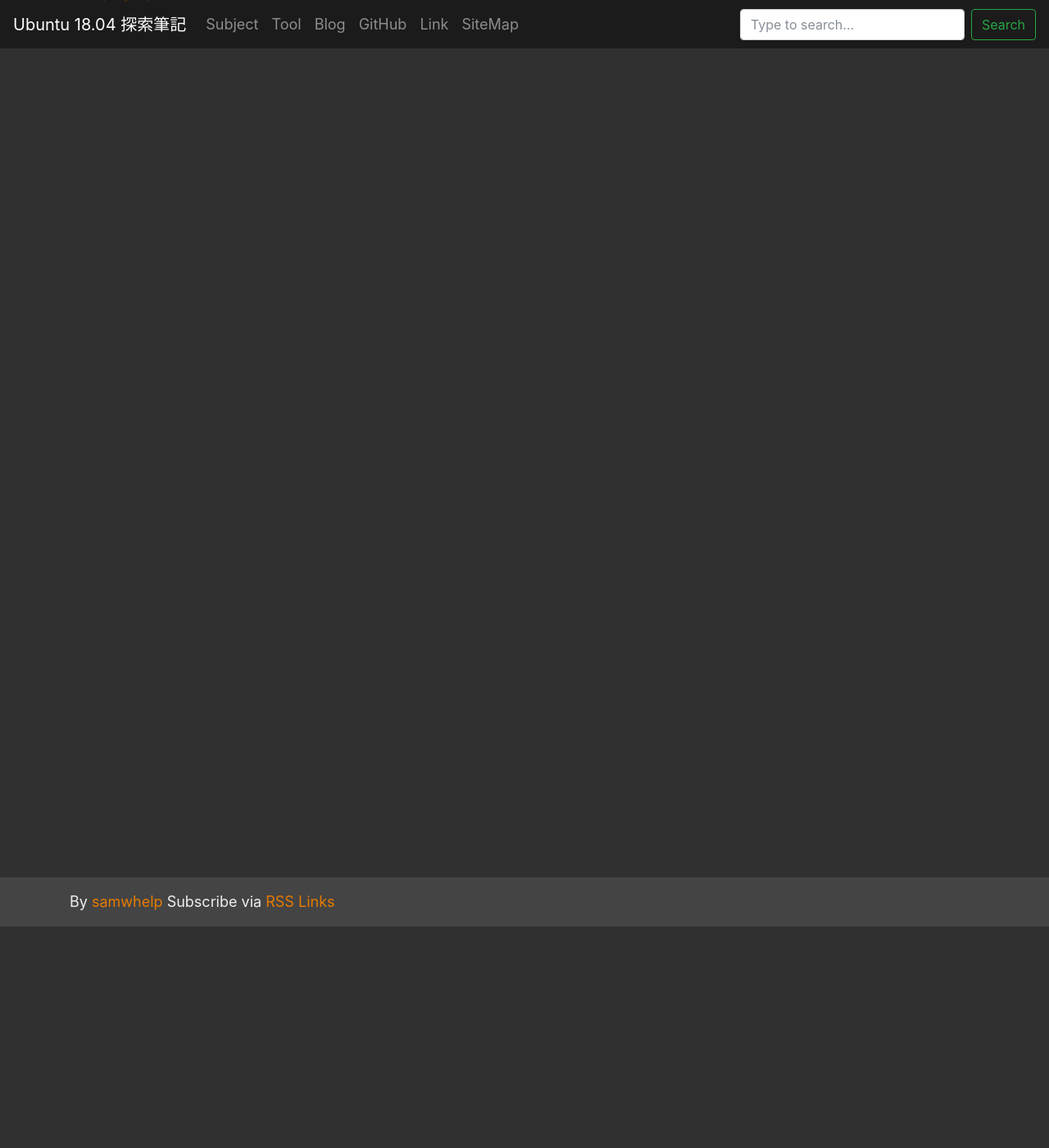
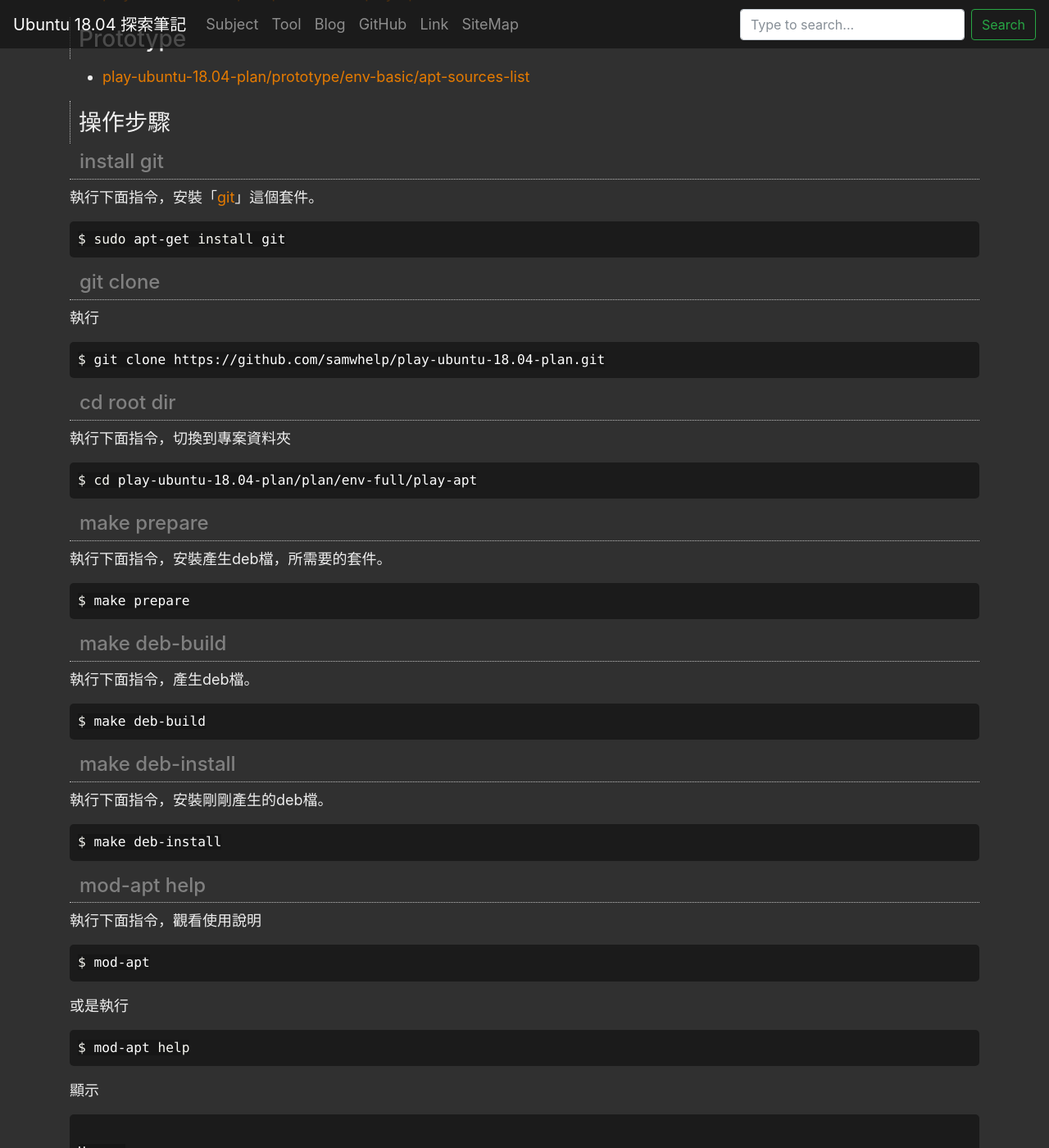
Before and after one commit to samwhelp/note-ubuntu-18.04, a Jekyll site: the page built from read/project/play-ubuntu-18.04-plan/play-apt/index.md, in a window 1280 px wide and 1400 px high, scrolled down 270 px. Shown: the whole window at 82% size. Built offline with Jekyll 4.4.1, drawn with Linux system fonts in a browser that asks for light colours; nearby versions of some CDN libraries; some of the changed text lies outside the part shown.

Commit message:
play-apt

````diff
--- a/read/project/play-ubuntu-18.04-plan/play-apt/index.md
+++ b/read/project/play-ubuntu-18.04-plan/play-apt/index.md
@@ -13,4 +13,148 @@ source_url: '/read/project/play-ubuntu-18.04-plan/play-apt/index.md'
 
 ## 專案
 
-* [play-apt](https://github.com/samwhelp/play-ubuntu-18.04-plan/tree/master/plan/env-full/play-apt)
+* [play-ubuntu-18.04-plan/plan/env-full/play-apt](https://github.com/samwhelp/play-ubuntu-18.04-plan/tree/master/plan/env-full/play-apt)
+
+
+## Prototype
+
+* [play-ubuntu-18.04-plan/prototype/env-basic/apt-sources-list](https://github.com/samwhelp/play-ubuntu-18.04-plan/tree/master/prototype/env-basic/apt-sources-list)
+
+
+## 操作步驟
+
+
+### install git
+
+執行下面指令，安裝「[git](https://packages.ubuntu.com/bionic/git)」這個套件。
+
+``` sh
+$ sudo apt-get install git
+```
+
+
+### git clone
+
+執行
+
+``` sh
+$ git clone https://github.com/samwhelp/play-ubuntu-18.04-plan.git
+```
+
+
+### cd root dir
+
+執行下面指令，切換到專案資料夾
+
+``` sh
+$ cd play-ubuntu-18.04-plan/plan/env-full/play-apt
+```
+
+
+### make prepare
+
+執行下面指令，安裝產生deb檔，所需要的套件。
+
+``` sh
+$ make prepare
+```
+
+
+### make deb-build
+
+執行下面指令，產生deb檔。
+
+``` sh
+$ make deb-build
+```
+
+
+### make deb-install
+
+執行下面指令，安裝剛剛產生的deb檔。
+
+``` sh
+$ make deb-install
+```
+
+
+### mod-apt help
+
+執行下面指令，觀看使用說明
+
+``` sh
+$ mod-apt
+```
+
+或是執行
+
+``` sh
+$ mod-apt help
+```
+
+顯示
+
+```
+
+Usage:
+
+$ mod-apt [command]
+
+Ex:
+
+$ mod-apt
+$ mod-apt help
+
+$ mod-apt install
+$ mod-apt remove
+
+$ mod-apt pkg-install
+$ mod-apt pkg-remove
+
+$ mod-apt conf-set
+$ mod-apt conf-reset
+
+Manpage:
+
+$ man mod-apt
+
+Debug:
+
+$ export DEBUG_PLAY_APT=true
+
+Sub:
+
+$ mod-apt sub:apt/src-tw
+$ mod-apt sub:apt/src-us
+
+```
+
+
+### mod-apt install
+
+執行下面指令，執行所有安裝
+
+``` sh
+$ mod-apt install
+```
+
+
+## 個別操作
+
+
+### sub:apt/src-tw
+
+執行
+
+``` sh
+$ mod-apt sub:apt/src-tw
+```
+
+
+### sub:apt/src-us
+
+執行
+
+``` sh
+$ mod-apt sub:apt/src-us
+```
````
